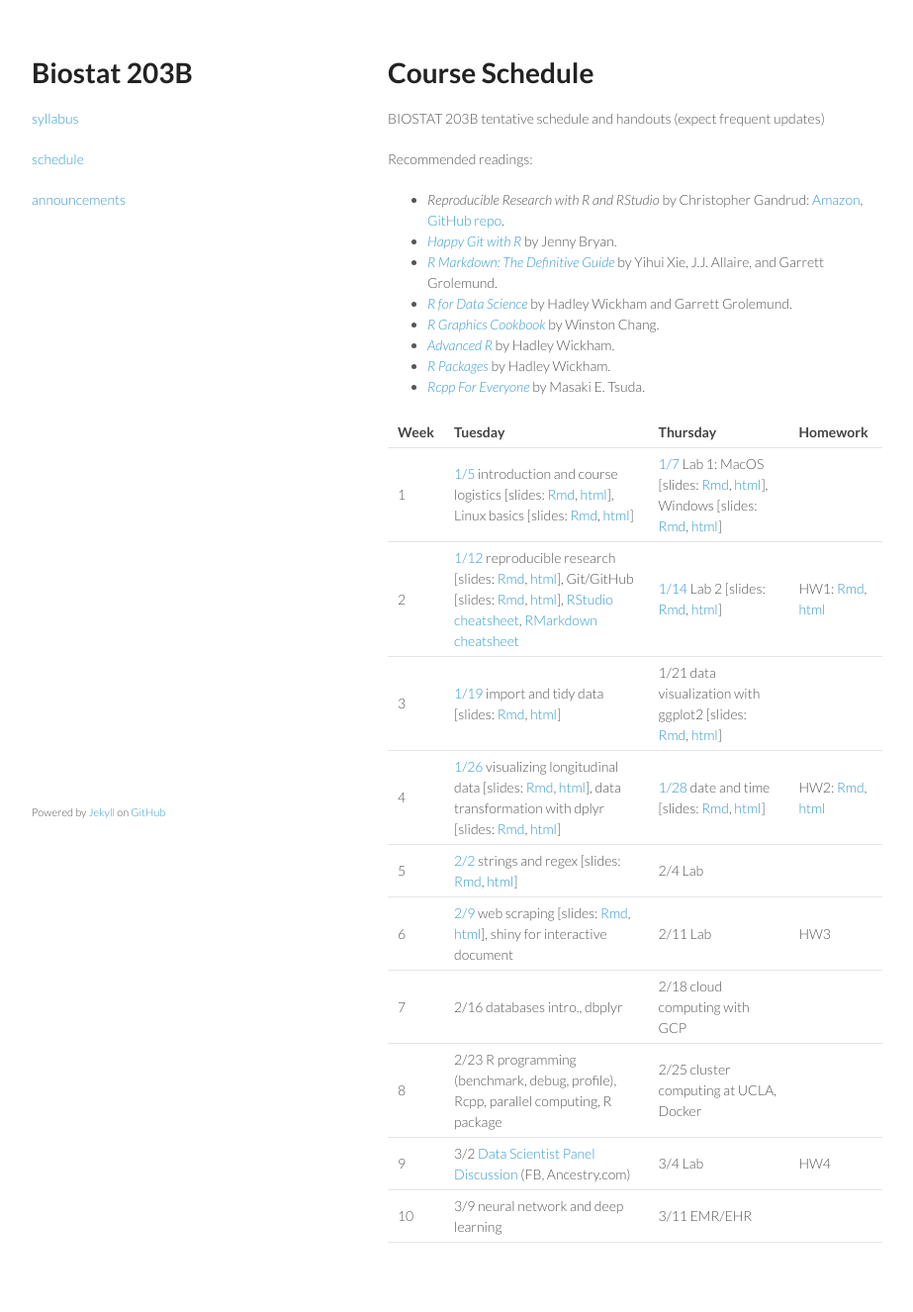
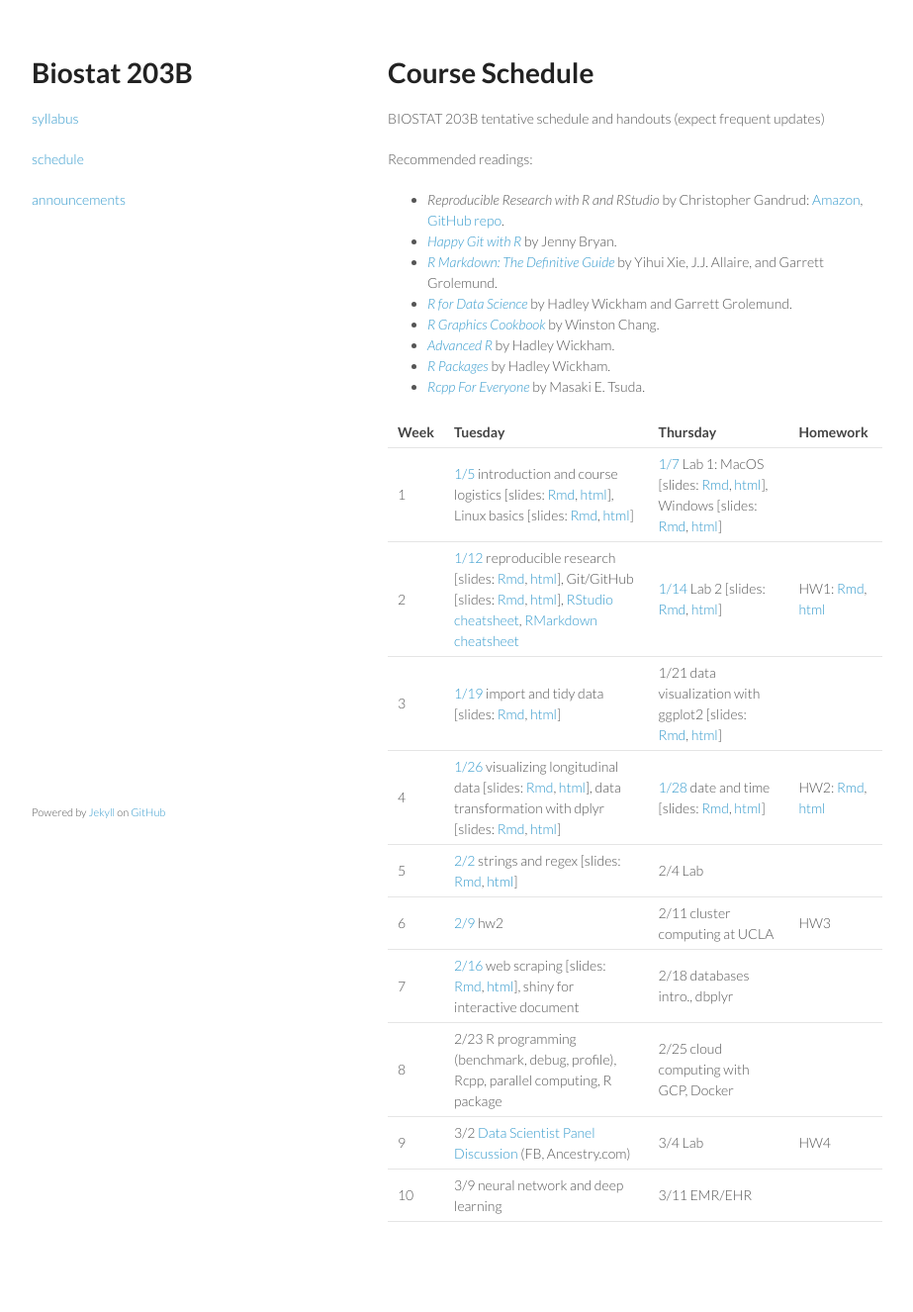
Before and after one commit to ucla-biostat203b-2021winter/ucla-biostat203b-2021winter.github.io, a Jekyll site: the page built from schedule/schedule.md, in a window 1280 px wide. Shown: the whole page at 99% size, without its empty margins (178-1101 px from the left). Built offline with Jekyll 4.4.1, drawn with Linux system fonts in a browser that asks for light colours; after the commit the page ends 1305 px from its top, so only the background shows below that.

```diff
--- a/schedule/schedule.md
+++ b/schedule/schedule.md
@@ -24,8 +24,8 @@ Recommended readings:
 | 3 | [1/19](http://ucla-biostat203b-2021winter.github.io/biostat203bwinter2021/2021/01/19/week3-day1.html) import and tidy data \[slides: [Rmd](https://raw.githubusercontent.com/ucla-biostat203b-2021winter/ucla-biostat203b-2021winter.github.io/master/slides/05-tidy/tidy.Rmd), [html](../slides/05-tidy/tidy.html)\] | 1/21 data visualization with ggplot2 \[slides: [Rmd](https://raw.githubusercontent.com/ucla-biostat203b-2021winter/ucla-biostat203b-2021winter.github.io/master/slides/06-vis/ggplot2.Rmd), [html](../slides/06-vis/ggplot2.html)\] |
 | 4 | [1/26](http://ucla-biostat203b-2021winter.github.io/biostat203bwinter2021/2021/01/26/week4-day1.html) visualizing longitudinal data \[slides: [Rmd](https://raw.githubusercontent.com/ucla-biostat203b-2021winter/ucla-biostat203b-2021winter.github.io/master/slides/06-vis/brolgar.Rmd), [html](../slides/06-vis/brolgar.html)\], data transformation with dplyr  \[slides: [Rmd](https://raw.githubusercontent.com/ucla-biostat203b-2021winter/ucla-biostat203b-2021winter.github.io/master/slides/07-dplyr/dplyr.Rmd), [html](../slides/07-dplyr/dplyr.html)\] | [1/28](http://ucla-biostat203b-2021winter.github.io/biostat203bwinter2021/2021/01/28/week4-day2.html) date and time \[slides: [Rmd](https://raw.githubusercontent.com/ucla-biostat203b-2021winter/ucla-biostat203b-2021winter.github.io/master/slides/08-datetime/datetime.Rmd), [html](../slides/08-datetime/datetime.html)\] | HW2: [Rmd](https://raw.githubusercontent.com/ucla-biostat203b-2021winter/ucla-biostat203b-2021winter.github.io/master/hw/hw2/hw2.Rmd), [html](../hw/hw2/hw2.html) |
 | 5 | [2/2](http://ucla-biostat203b-2021winter.github.io/biostat203bwinter2021/2021/02/02/week5-day1.html) strings and regex \[slides: [Rmd](https://raw.githubusercontent.com/ucla-biostat203b-2021winter/ucla-biostat203b-2021winter.github.io/master/slides/09-strings/stringr.Rmd), [html](../slides/09-strings/stringr.html)\] | 2/4 Lab | |
-| 6 | [2/9](http://ucla-biostat203b-2021winter.github.io/biostat203bwinter2021/2021/02/09/week6-day1.html) web scraping \[slides: [Rmd](https://raw.githubusercontent.com/ucla-biostat203b-2021winter/ucla-biostat203b-2021winter.github.io/master/slides/10-scraping/scraping.Rmd), [html](../slides/10-scraping/scraping.html)\], shiny for interactive document | 2/11 Lab | HW3 |
-| 7 | 2/16 databases intro., dbplyr | 2/18 cloud computing with GCP |
-| 8 | 2/23 R programming (benchmark, debug, profile), Rcpp, parallel computing, R package | 2/25 cluster computing at UCLA, Docker | |
+| 6 | [2/9](http://ucla-biostat203b-2021winter.github.io/biostat203bwinter2021/2021/02/09/week6-day1.html) hw2 | 2/11  cluster computing at UCLA | HW3 |
+| 7 | [2/16](http://ucla-biostat203b-2021winter.github.io/biostat203bwinter2021/2021/02/16/week7-day1.html) web scraping \[slides: [Rmd](https://raw.githubusercontent.com/ucla-biostat203b-2021winter/ucla-biostat203b-2021winter.github.io/master/slides/10-scraping/scraping.Rmd), [html](../slides/10-scraping/scraping.html)\], shiny for interactive document | 2/18 databases intro., dbplyr |
+| 8 | 2/23 R programming (benchmark, debug, profile), Rcpp, parallel computing, R package | 2/25 cloud computing with GCP, Docker | |
 | 9 | 3/2 [Data Scientist Panel Discussion](https://raw.githubusercontent.com/ucla-biostat203b-2021winter/ucla-biostat203b-2021winter.github.io/master/slides/ds_panel_20210302.pdf) (FB, Ancestry.com) | 3/4 Lab | HW4 |
 | 10 | 3/9 neural network and deep learning | 3/11 EMR/EHR | |
```
Also changed, not shown: _posts/2021-02-16-week7-day1.md (added, +17 -0 lines), 1 other file.
